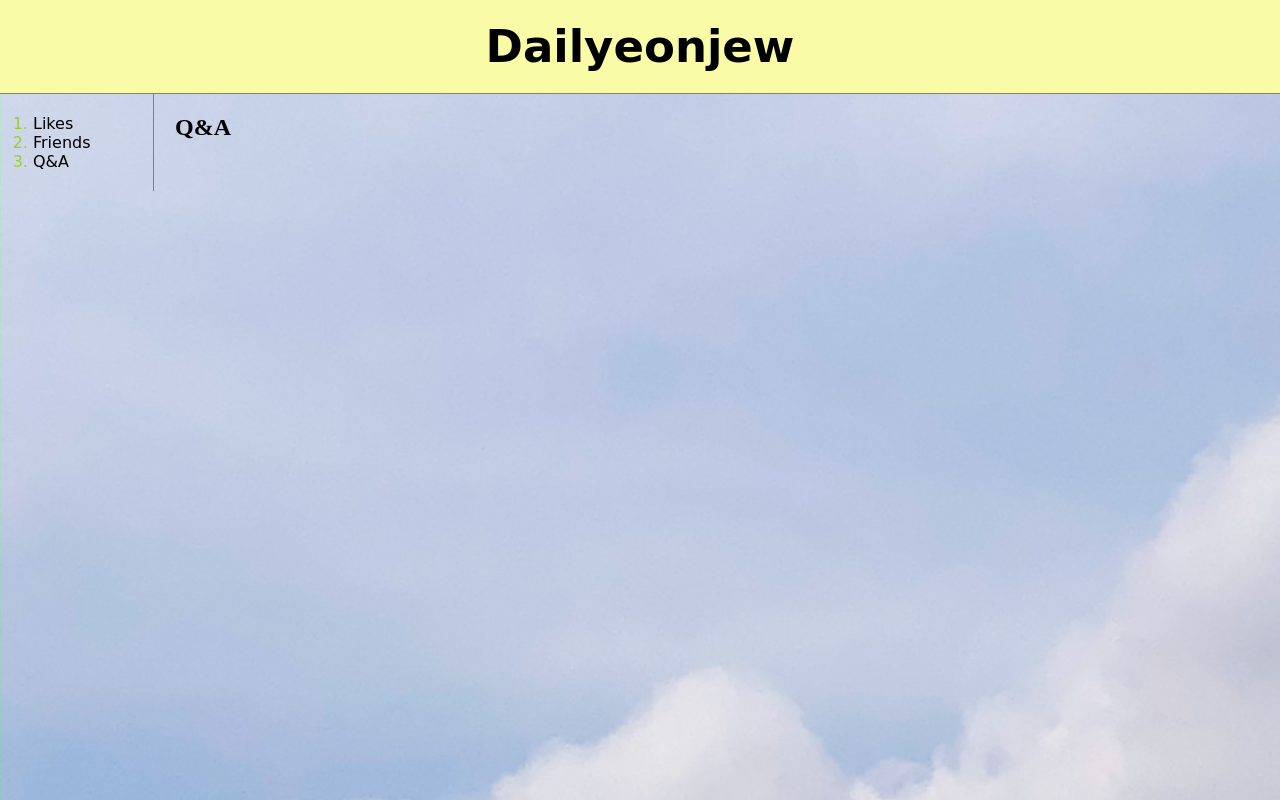
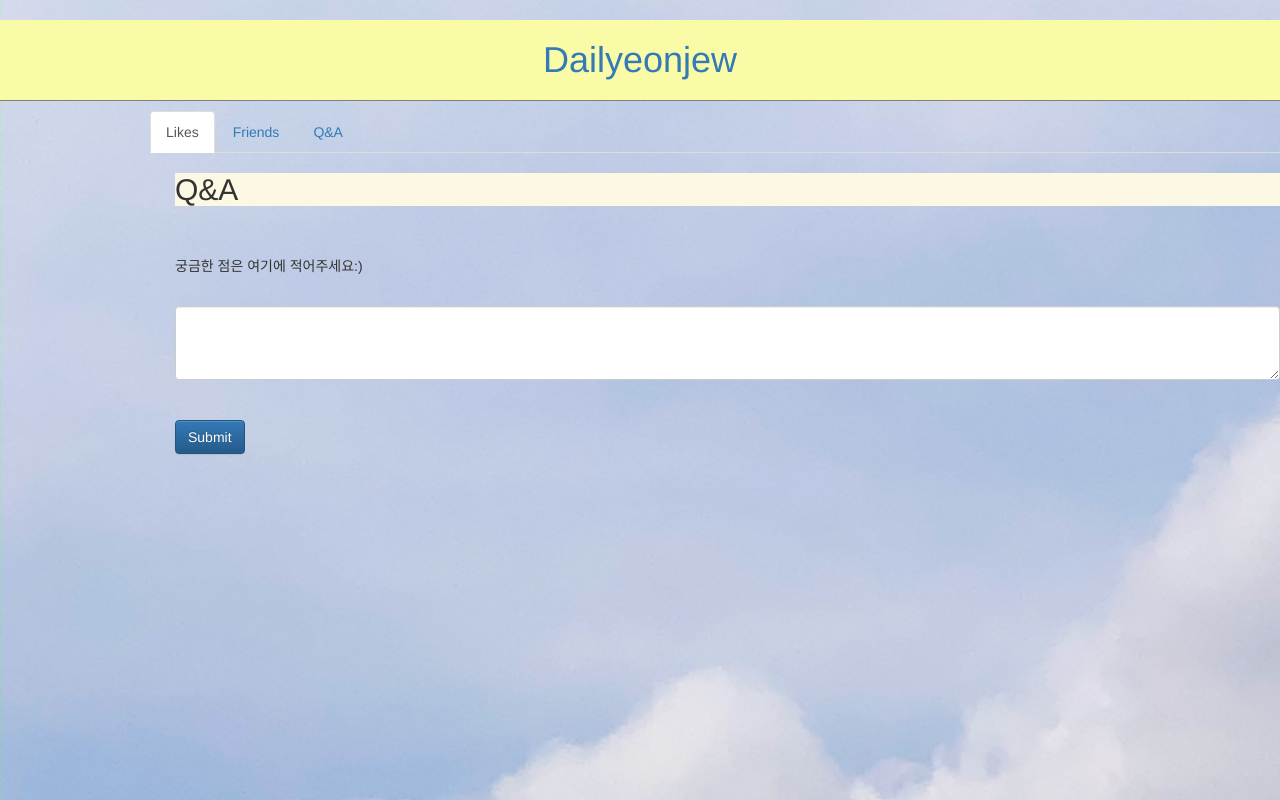
Before and after one commit to yeonji0310/first-week-web, a plain HTML site: page Q&A.html in a window 1280 px wide. Drawn offline with nearby package versions, Linux system fonts and the light colour scheme.

Commit message:
Bootstrap

```diff
--- a/Dailyeonjew.html
+++ b/Dailyeonjew.html
@@ -5,17 +5,25 @@
   <meta charset="utf-8">
   <link href="https://fonts.googleapis.com/css2?family=Gaegu&display=swap" rel="stylesheet">
   <link rel="stylesheet" href="style.css">
+  <!-- 합쳐지고 최소화된 최신 CSS -->
+  <link rel="stylesheet" href="https://maxcdn.bootstrapcdn.com/bootstrap/3.3.2/css/bootstrap.min.css">
+
+  <!-- 부가적인 테마 -->
+  <link rel="stylesheet" href="https://maxcdn.bootstrapcdn.com/bootstrap/3.3.2/css/bootstrap-theme.min.css">
+
+  <!-- 합쳐지고 최소화된 최신 자바스크립트 -->
+  <script src="https://maxcdn.bootstrapcdn.com/bootstrap/3.3.2/js/bootstrap.min.js"></script>
 </head>
 
 <body>
   <h1><a href="index.html">Dailyeonjew</a></h1>
   <div id="grid">
-  <ol>
-      <li><a href="Likes.html">Likes</a></li>
-      <li><a href="Friends.html"id="active">CSS</a></li>
-      <li><a href="Q&A.html">Q&A</a></li>
-
-  </ol>
+    <br><ul class="nav nav-tabs">
+      <li role="presentation" class="active"><a href="Likes.html">Likes</a></li>
+      <li role="presentation"><a href="Friends.html">Friends</a></li>
+      <li role="presentation"><a href="Q&A.html">Q&A</a></li>
+    </ul>
+    <br>
 
   </div>
   </div>
--- a/Q&A.html
+++ b/Q&A.html
@@ -5,20 +5,39 @@
   <meta charset="utf-8">
 
   <link rel="stylesheet" href="style.css">
+   <!-- 합쳐지고 최소화된 최신 CSS -->
+   <link rel="stylesheet" href="https://maxcdn.bootstrapcdn.com/bootstrap/3.3.2/css/bootstrap.min.css">
+
+   <!-- 부가적인 테마 -->
+   <link rel="stylesheet" href="https://maxcdn.bootstrapcdn.com/bootstrap/3.3.2/css/bootstrap-theme.min.css">
+
+   <!-- 합쳐지고 최소화된 최신 자바스크립트 -->
+   <script src="https://maxcdn.bootstrapcdn.com/bootstrap/3.3.2/js/bootstrap.min.js"></script>
+
 </head>
 
 <body>
   <h1><a href="index.html">Dailyeonjew</a></h1>
   <div id="grid">
-  <ol>
-      <li><a href="Likes.html">Likes</a></li>
-      <li><a href="Friends.html"id="active">Friends</a></li>
-      <li><a href="Q&A.html">Q&A</a></li>
+    <br><ul class="nav nav-tabs">
+      <li role="presentation" class="active"><a href="Likes.html">Likes</a></li>
+      <li role="presentation"><a href="Freinds.html">Friends</a></li>
+      <li role="presentation"><a href="Q&A.html">Q&A</a></li>
+    </ul>
+    <br>
+  <div id="article">
+    <h2 class="bg-warning" >Q&A</h2>
+    <br>
+    <br>
+    <form action answer.html>
+      <p>궁금한 점은 여기에 적어주세요:)</p>
+      <br>
+      <textarea class="form-control" rows="3"></textarea>
+      <br>
+      <br>
+      <button type="submit" class="btn btn-primary">Submit</button>
 
-  </ol>
-
-  <div id="article">
-    <h2>Q&A</h2>
+</form>
 
 
 
```
Also changed, not shown: Friends.html (+15 -7 lines), Likes.html (+16 -9 lines), index.html (+24 -11 lines).
